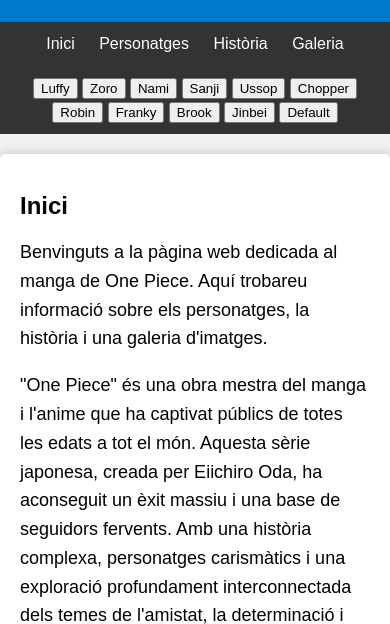
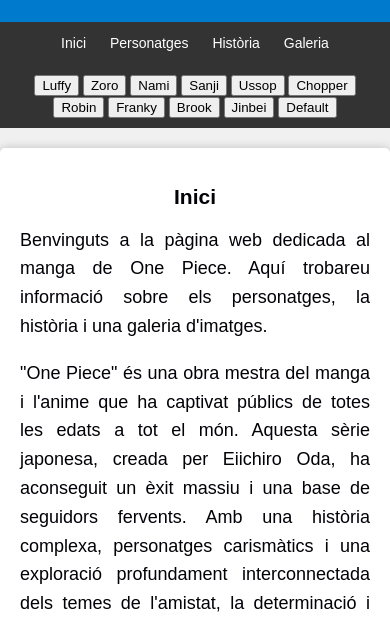
Before and after one commit to EnMiSe/PAC_1_Eines_eMiralles, a website built with Parcel: page uoc-boilerplate/src/index.html in a window 390 px wide. Shown: the part 194-818 px from the top of the page. Built offline with nearby package versions, Linux system fonts and the light colour scheme.

Commit message:
responsive

```diff
--- a/uoc-boilerplate/package.json
+++ b/uoc-boilerplate/package.json
@@ -45,6 +45,7 @@
     "sharp": "0.31.1"
   },
   "dependencies": {
+    "font-awesome": "^4.7.0",
     "sass": "^1.69.5"
   }
 }
--- a/uoc-boilerplate/src/assets/styles/layouts/_home.scss
+++ b/uoc-boilerplate/src/assets/styles/layouts/_home.scss
@@ -6,18 +6,84 @@
   box-sizing: border-box;
 }
 
+
+/*------------------------------------*\
+  #Desktop
+\*------------------------------------*/
+
+
+@media screen and (min-width: 1024px) {
+
   body {
     display: flex;
     flex-direction: column;
     height: 100vh;
     margin: 0;
     padding: 2rem;
+    text-align: justify;
     font-family: $font-family-sans-serif;
     font-size: 16px;
     line-height: 24px;
     background-color: $uoc-bg;
     color: $uoc-corporate;
   }
+}
+
+
+
+/*------------------------------------*\
+  #Tablet
+\*------------------------------------*/
+
+@media screen and (min-width:481px) and (max-width: 1023px) {
+
+  body {
+    display: flex;
+    flex-direction: column;
+    height: 100vh;
+    width: 100%;
+    padding: 2rem;
+    text-align: justify;
+    font-family: $font-family-sans-serif;
+    font-size: 16px;
+    line-height: 24px;
+    background-color: $uoc-bg;
+    color: $uoc-corporate;
+  }
+
+}
+
+
+/*------------------------------------*\
+  #Mobile
+\*------------------------------------*/
+
+@media screen and (max-width: 480px) {
+
+  body {
+    display: flex;
+    flex-direction: column;
+    justify-content: center;
+    text-align: justify;
+    height: 100%;
+    width: 100%;
+    margin: 0;
+    font-family: $font-family-sans-serif;
+    background-color: $uoc-bg;
+    color: $uoc-corporate;
+    padding: 1rem;
+    font-size: 14px;
+    line-height: 22px;
+  }
+
+  h2, h3, h4, h5, h6 {
+    width: 100%;
+    display: flex;
+    justify-content: center;
+  }
+}
+
+
 
 /*------------------------------------*\
   #IMATGES PERSONATGES
@@ -80,7 +146,7 @@
 }
 
 /*------------------------------------*\
-  #
+  # Canvi color Background
 \*------------------------------------*/
 
 
--- a/uoc-boilerplate/src/index.html
+++ b/uoc-boilerplate/src/index.html
@@ -6,7 +6,6 @@
   <meta charset="utf-8">
   <meta name="viewport" content="width=device-width">
   <link rel="stylesheet" type="text/css" href="./assets/styles/main.scss"><!-- do not remove this line! -->
-  <script src="https://kit.fontawesome.com/32d1d74ff5.js" crossorigin="anonymous"></script>
   <title>UOC Boilerplate</title>
 </head>
 
```
Also changed, not shown: uoc-boilerplate/dist/index.html, 3 other files. Lines whose indentation alone changed are shown as unchanged.
